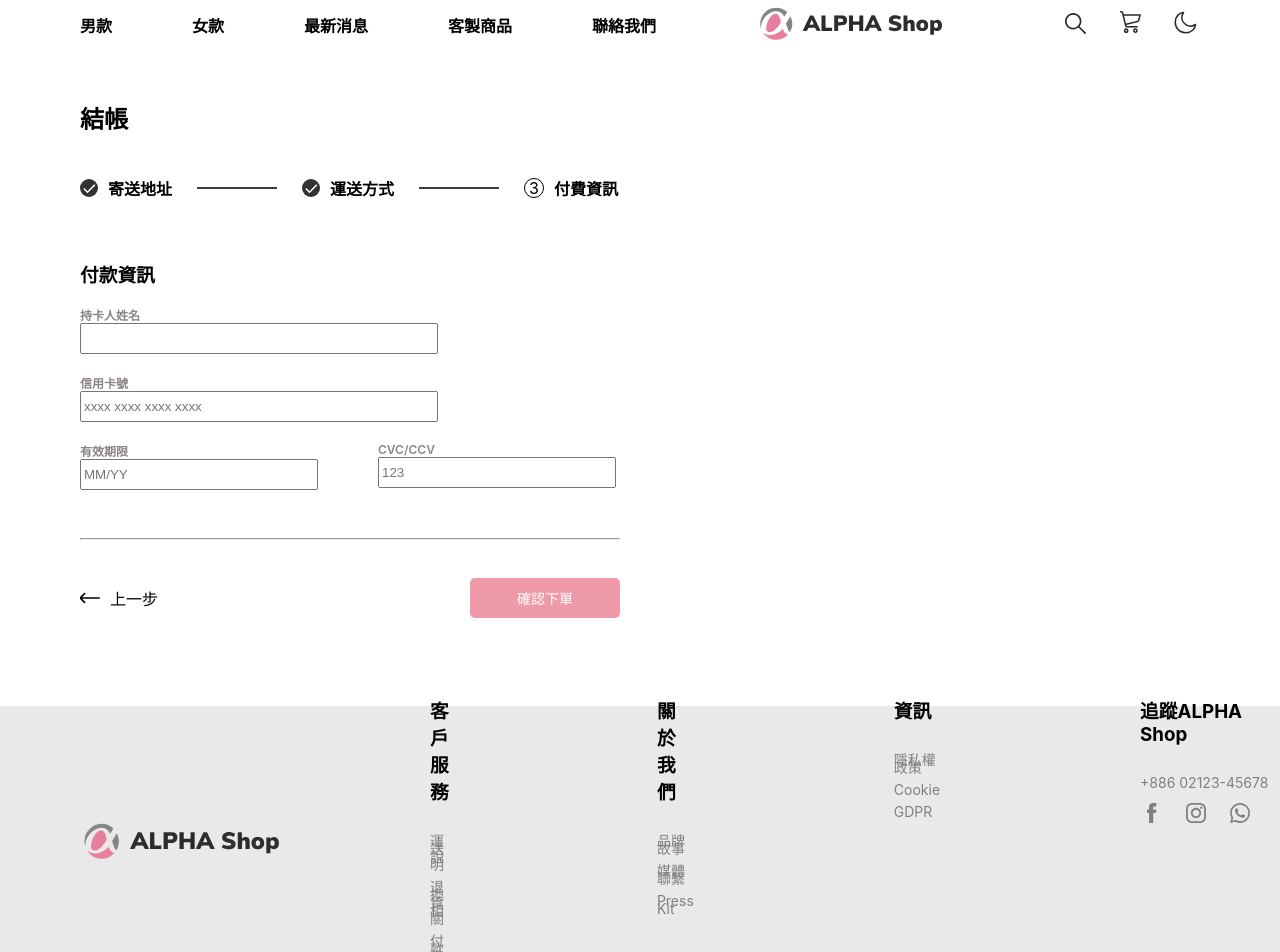
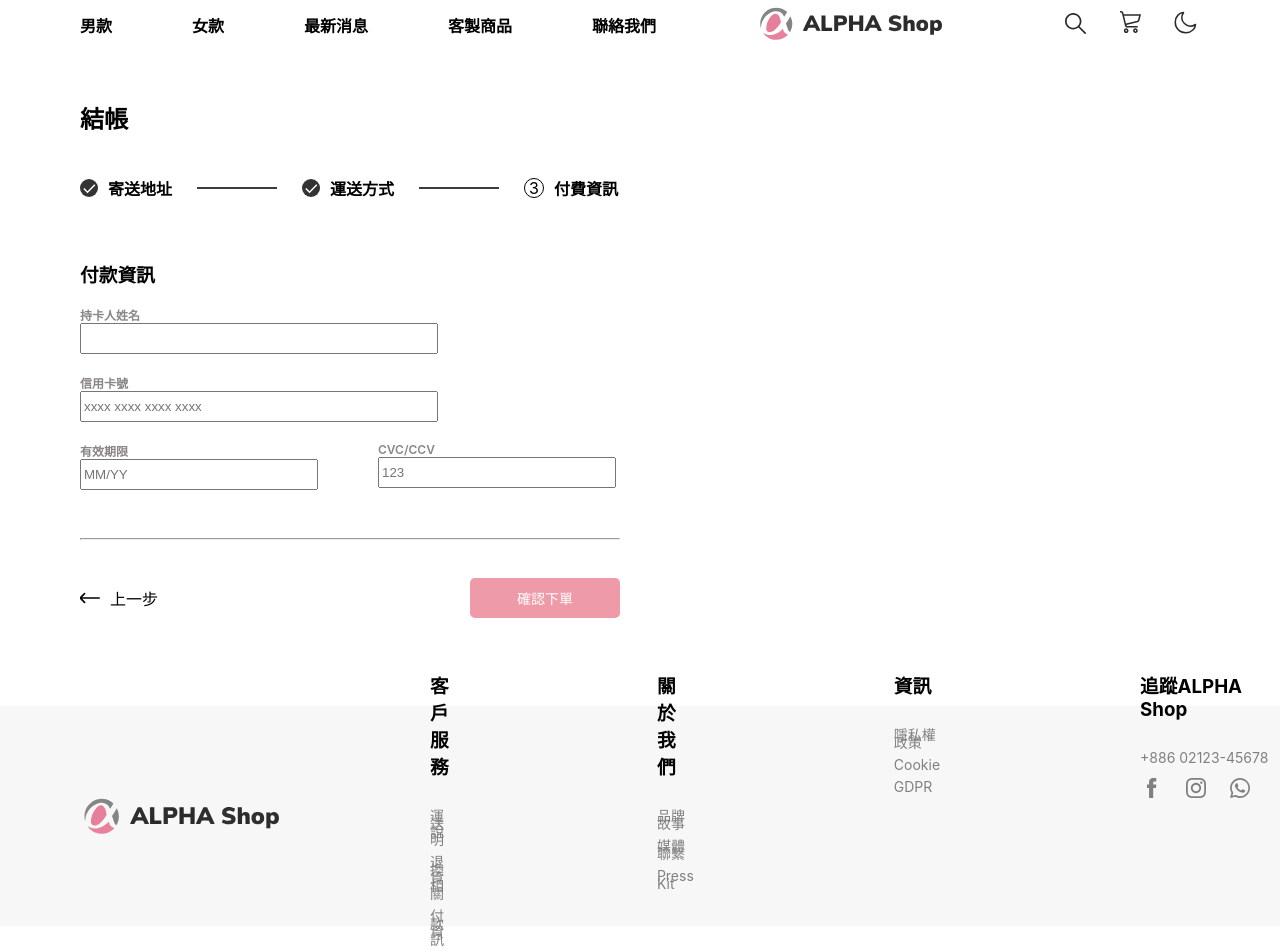
Before and after one commit to mikachou90/shop-react-project, a React (Create React App) app: page / in a window 1280 px wide. Shown: the top 952 px of the page. Built offline with nearby package versions, Linux system fonts and the light colour scheme.

Commit message:
fixed Footer height

```diff
--- a/src/components/Footer/Footer.css
+++ b/src/components/Footer/Footer.css
@@ -1,7 +1,7 @@
 div.footer {
   width: 100%;
-  height: 250px;
-  background-color: rgb(233, 233, 233);
+  height: 200px;
+  background-color: rgb(248, 247, 247);
   display: flex;
   align-items: center;
   padding: 10px 50px 10px 50px;
```
